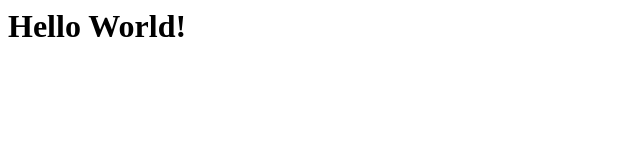
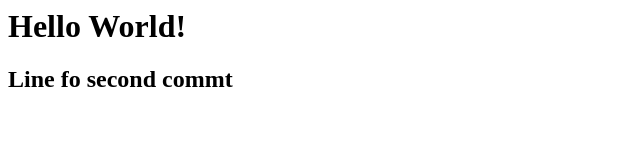
Before and after one commit to LilGroguX/task1, a plain HTML site: page index.html in a window 1280 px wide. Shown: the whole page, without its empty margins (0-640 px from the left). Drawn offline with Linux system fonts and the light colour scheme.

Commit message:
second commit

```diff
--- a/index.html
+++ b/index.html
@@ -1 +1,2 @@
 <h1>Hello World!</h1>
+<h2>Line fo second commt</h2>
```
